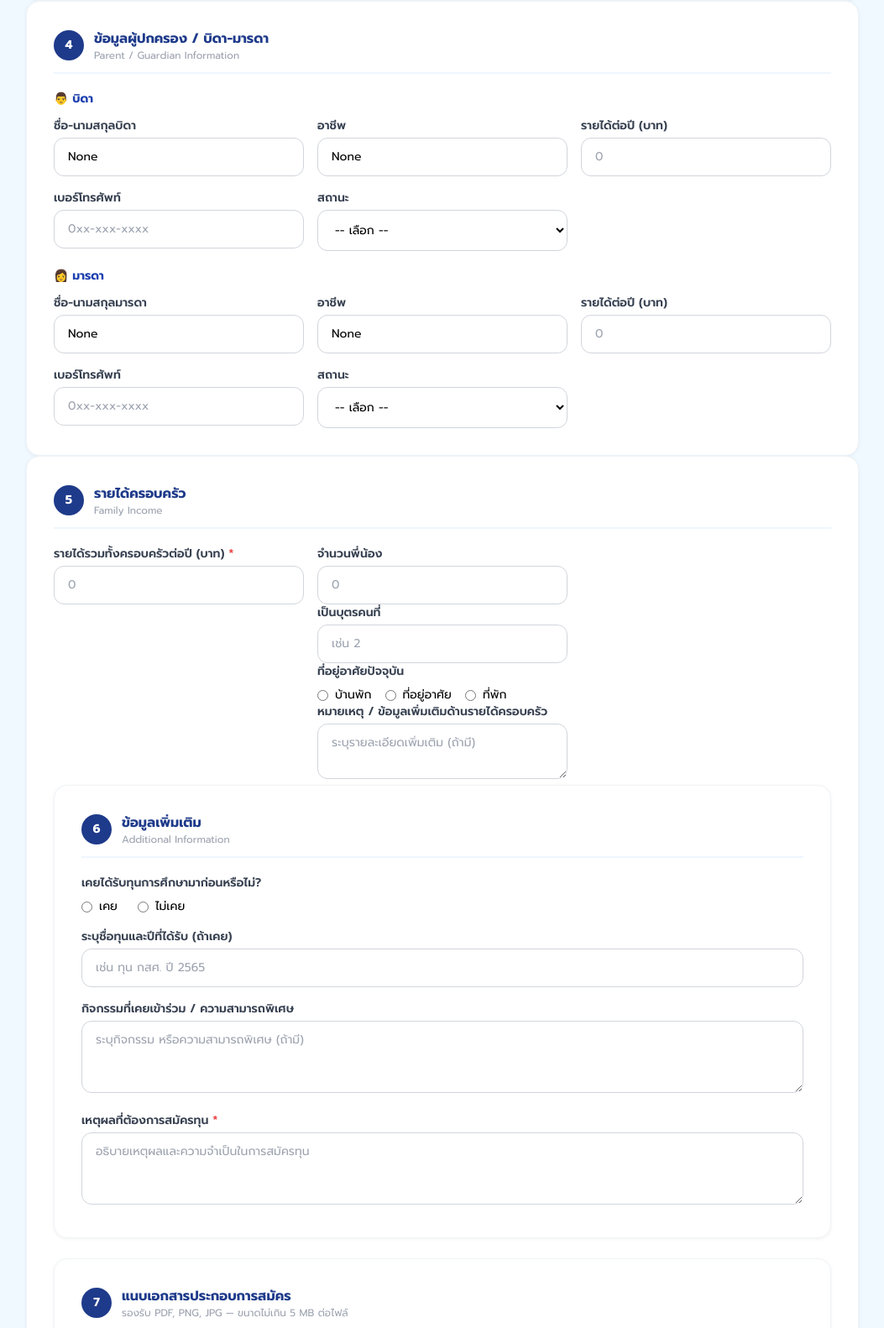
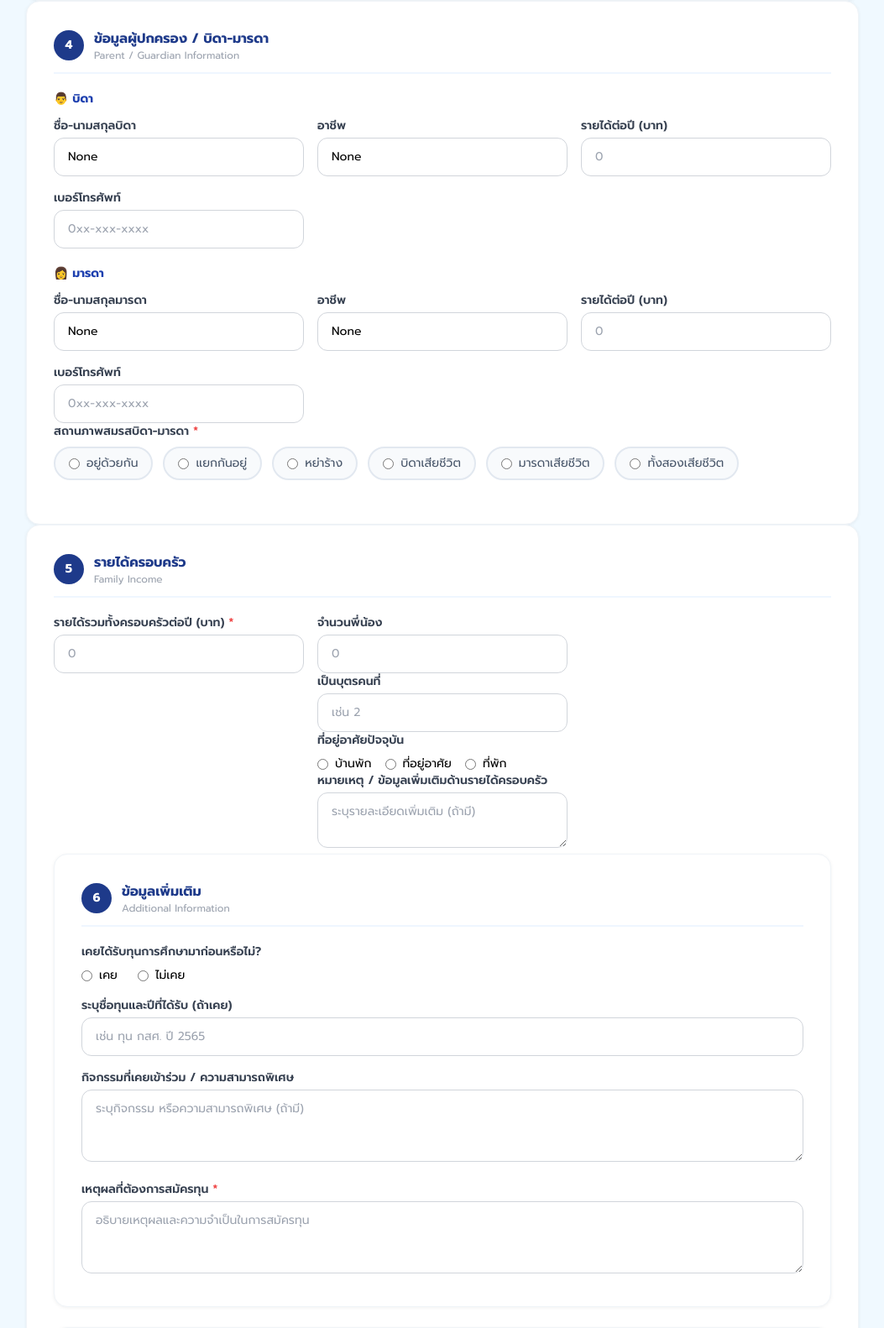
Before and after one commit to Chongdet/Scholarship-Management-System, a Flask app: page /student/apply in a window 1280 px wide. Shown: the part 1636-3218 px from the top of the page at 84% size, without its empty margins (113-1166 px from the left). Run offline with Flask 3, Linux system fonts and the light colour scheme; a user stored in the database is signed in; some libraries are stand-ins or nearby versions.

Commit message:
เพิ่มตัวเลือก

```diff
--- a/routes/student_routes.py
+++ b/routes/student_routes.py
@@ -299,7 +299,8 @@ def apply_scholarship():
             "gpa": getattr(student, 'gpax', ''),
             "housing_type": getattr(student, 'housing_status', ''),
             "family_income": family_income,
-            "siblings": siblings
+            "siblings": siblings,
+            "parents_status": getattr(student, 'parents_status', '')
         }
 
     titles = ["นาย", "นางสาว", "นาง"]
--- a/templates/student/apply.html
+++ b/templates/student/apply.html
@@ -262,6 +262,8 @@
         </div>
 
         <!-- บิดา -->
+
+
         <p class="text-sm font-bold text-blue-800 mb-3">👨 บิดา</p>
         <div class="grid grid-cols-1 md:grid-cols-3 gap-4 mb-5">
             <div>
@@ -279,15 +281,6 @@
             <div>
                 <label class="block text-sm font-semibold text-gray-700 mb-1">เบอร์โทรศัพท์</label>
                 <input type="tel" name="father_phone" value="{{ prefill.get('father_phone', '') }}" placeholder="0xx-xxx-xxxx" class="form-input w-full border border-gray-300 rounded-xl px-4 py-3 text-sm transition-all">
-            </div>
-            <div>
-                <label class="block text-sm font-semibold text-gray-700 mb-1">สถานะ</label>
-                <select name="father_status" class="form-input w-full border border-gray-300 rounded-xl px-4 py-3 text-sm bg-white transition-all">
-                    <option value="">-- เลือก --</option>
-                    {% for s in parent_statuses %}
-                    <option value="{{ s }}" {{ 'selected' if prefill.get('father_status') == s else '' }}>{{ s }}</option>
-                    {% endfor %}
-                </select>
             </div>
         </div>
 
@@ -310,18 +303,21 @@
                 <label class="block text-sm font-semibold text-gray-700 mb-1">เบอร์โทรศัพท์</label>
                 <input type="tel" name="mother_phone" value="{{ prefill.get('mother_phone', '') }}" placeholder="0xx-xxx-xxxx" class="form-input w-full border border-gray-300 rounded-xl px-4 py-3 text-sm transition-all">
             </div>
-            <div>
-                <label class="block text-sm font-semibold text-gray-700 mb-1">สถานะ</label>
-                <select name="mother_status" class="form-input w-full border border-gray-300 rounded-xl px-4 py-3 text-sm bg-white transition-all">
-                    <option value="">-- เลือก --</option>
-                    {% for s in parent_statuses %}
-                    <option value="{{ s }}" {{ 'selected' if prefill.get('mother_status') == s else '' }}>{{ s }}</option>
-                    {% endfor %}
-                </select>
+             </div>
+        <div class="mb-5">
+            <label class="block text-sm font-semibold text-gray-700 mb-2">สถานภาพสมรสบิดา-มารดา <span class="text-red-500">*</span></label>
+            <div class="flex flex-wrap gap-3">
+                {% set ps = prefill.get('parents_status') %}
+                {% for status in ['อยู่ด้วยกัน','แยกกันอยู่','หย่าร้าง','บิดาเสียชีวิต','มารดาเสียชีวิต','ทั้งสองเสียชีวิต'] %}
+                <label class="flex items-center gap-2 px-4 py-2 border-2 border-slate-200 rounded-full text-sm text-slate-600 bg-slate-50 cursor-pointer hover:bg-slate-100 transition-all has-[:checked]:border-blue-800 has-[:checked]:bg-blue-50 has-[:checked]:text-blue-900 has-[:checked]:font-semibold">
+                    <input type="radio" name="parents_status" value="{{ status }}" {% if ps == status %}checked{% endif %} class="accent-blue-800" required>
+                    {{ status }}
+                </label>
+                {% endfor %}
             </div>
         </div>
+        </div>
     </div>
-
     <!-- ===== 5. รายได้ครอบครัว ===== -->
     <div class="section-card">
         <div class="section-header">
```
